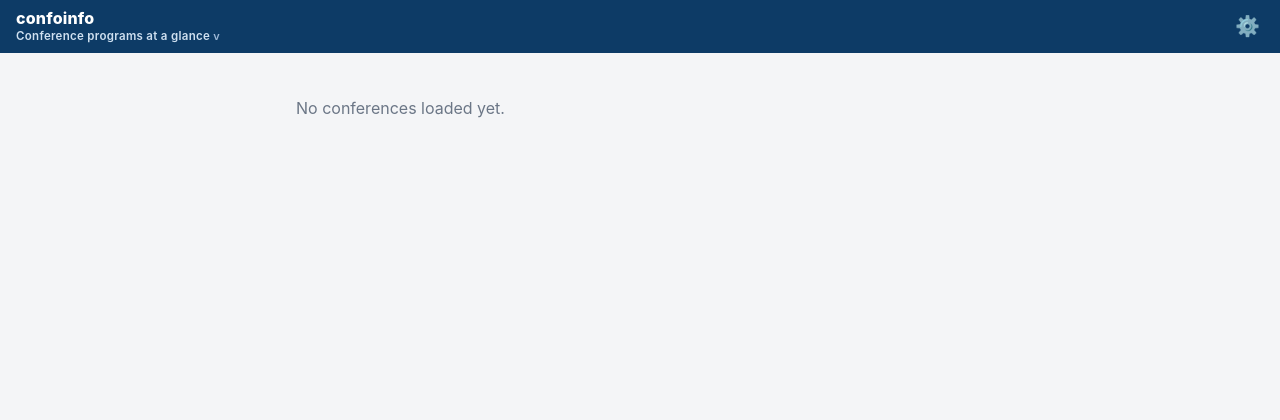
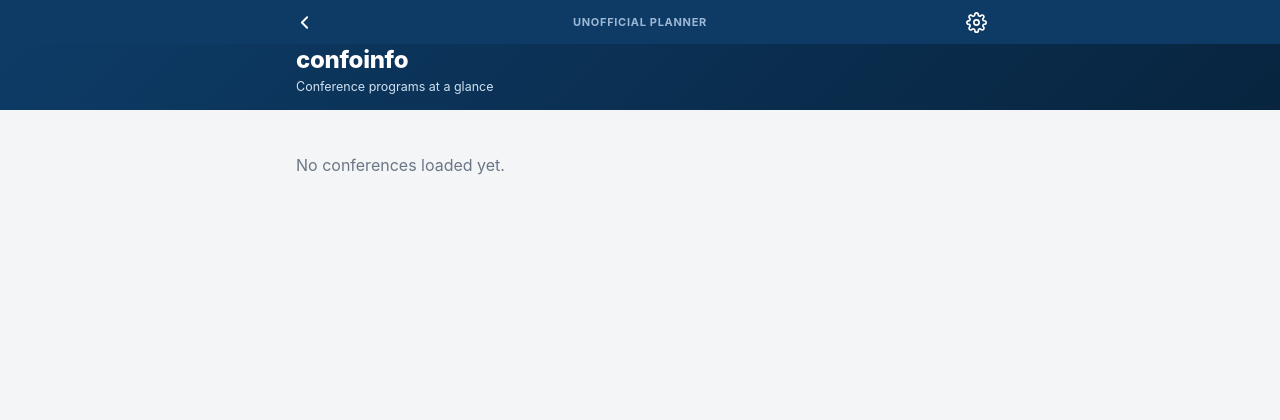
Before and after one commit to koprifossillab/confoinfo, a Django app: template web/conference/templates/conference/home.html in a window 1280 px wide. Shown: the top 420 px of the page. Run offline with Django 5.2, Linux system fonts and the light colour scheme; the template is opened without the code that fills it, so the values that code supplies are empty.

Commit message:
머리글을 C안으로 (008 · v0.8.0)
- 위 도구 줄(돌아가기 · confoinfo · 설정, 선 아이콘)만 붙어 따라오고, 큰 제목 줄(학회 이름 ·
  D-n/LIVE · 날짜·장소)은 스크롤하면 지나간다. 지나가면 도구 줄에 학회 이름
- D-n · LIVE 는 보는 날의 개최지 시각으로 (JS)
- 판 번호·Unofficial Planner 를 머리글에서 뺐다 (판은 설정 About)

Co-Authored-By: Claude Opus 5.5 (1M context) <noreply@anthropic.com>

```diff
--- a/web/conference/static/conference/app.js
+++ b/web/conference/static/conference/app.js
@@ -297,7 +297,28 @@
     document.dispatchEvent(new CustomEvent("bm:change", { detail: { id } }));
   });
 
+  // 머리글 (008): 학회 표시(D-n · LIVE)는 보는 날의 개최지 시각으로 — 구운 날로 굳으면 안 된다.
+  // 큰 제목 줄이 지나가면 도구 줄에 학회 이름을 띄운다
+  function initAppbar() {
+    const hero = document.querySelector(".appbar-hero"), bar = document.querySelector(".appbar");
+    if (!hero || !bar) return;
+    const chip = hero.querySelector(".ab-chip");
+    if (chip && hero.dataset.start) {
+      const today = zoneNow(hero.dataset.tz).date, s = hero.dataset.start, e = hero.dataset.end || s;
+      if (today >= s && today <= e) { chip.textContent = "LIVE"; chip.classList.add("live"); chip.hidden = false; }
+      else if (today < s) {
+        const days = Math.round((Date.parse(s) - Date.parse(today)) / 86400000);
+        chip.textContent = days === 1 ? "TOMORROW" : "D-" + days; chip.hidden = false;
+      }
+    }
+    if ("IntersectionObserver" in window) {
+      new IntersectionObserver(([en]) => bar.classList.toggle("scrolled", !en.isIntersecting),
+        { rootMargin: `-${bar.offsetHeight}px 0px 0px 0px` }).observe(hero);
+    }
+  }
+
   document.addEventListener("DOMContentLoaded", function () {
+    initAppbar();
     document.body.classList.toggle("hide-breaks", !getCfg().breaks);
     refresh();
     applyDetailTr();
--- a/web/conference/static/conference/style.css
+++ b/web/conference/static/conference/style.css
@@ -39,17 +39,6 @@ body {
 a { color: inherit; text-decoration: none; }
 
 /* App bar */
-.appbar { position: sticky; top: 0; z-index: 20;
-  background: var(--navy); color: var(--on-navy); padding-top: env(safe-area-inset-top); }
-.appbar-inner { display: flex; align-items: baseline; gap: 8px; flex-wrap: wrap;
-  min-height: 52px; padding: 9px 16px; }
-.brand { display: flex; flex-direction: column; line-height: 1.2; }
-.brand-main { font-weight: 800; font-size: 16px; letter-spacing: .2px; }
-.brand-sub { font-size: 11.5px; font-weight: 600; color: var(--on-navy-soft); margin-top: 2px;
-  letter-spacing: .3px; }
-.brand-unofficial { color: var(--unofficial); font-weight: 800; text-transform: uppercase;
-  letter-spacing: .5px; }
-.brand-ver { color: var(--on-navy-faint); font-size: 11px; font-weight: 600; }
 
 .content { max-width: 720px; margin: 0 auto; padding: 12px 12px 24px; }
 .page-h { font-size: 20px; margin: 8px 4px 12px; }
@@ -97,8 +86,6 @@ a { color: inherit; text-decoration: none; }
   background: var(--note-bg); border: 1px solid var(--note-line); border-radius: 8px; padding: 4px 8px; }
 
 /* Settings */
-.appbar-gear { margin-left: auto; font-size: 20px; text-decoration: none; line-height: 1;
-  align-self: center; padding: 4px; }
 .settings { margin: 6px 0 16px; }
 .setting { display: flex; align-items: center; gap: 12px; padding: 12px 4px;
   border-bottom: 1px solid var(--line); }
@@ -270,12 +257,7 @@ a { color: inherit; text-decoration: none; }
 .scholar-links { display: flex; gap: 14px; margin-top: 4px; font-size: 13px; }
 .scholar-note { color: var(--muted); font-size: 11.5px; margin: 4px 2px; }
 
-/* 학회 목록으로 돌아가기 · 기본 학회 표시 (005) */
-.appbar-back { align-self: center; display: inline-flex; align-items: center; gap: 2px;
-  margin-right: 2px; padding: 4px 10px 4px 6px; border-radius: 999px;
-  background: rgba(255, 255, 255, .14); color: #fff; font-size: 13px; font-weight: 700; line-height: 1; }
-.appbar-back { font-size: 20px; }
-.appbar-back span { font-size: 12.5px; }
+/* 기본 학회 표시 (005) */
 .conf-default { display: inline-block; background: var(--accent); color: #fff; font-size: 10.5px;
   font-weight: 800; border-radius: 9px; padding: 1px 7px; margin-left: 6px; vertical-align: 2px; }
 .setting-top { background: var(--card); border: 1px solid var(--line); border-radius: 12px;
@@ -343,3 +325,31 @@ a { color: inherit; text-decoration: none; }
 .makers li { display: flex; gap: 8px; align-items: baseline; padding: 4px 0; font-size: 14px; }
 .makers li span { color: var(--muted); font-size: 12.5px; }
 .about .hint a { color: var(--link); text-decoration: underline; }
+
+/* 머리글 (008, C안) — 위 도구 줄은 붙어 따라오고, 큰 제목 줄은 지나간다 */
+.appbar { position: sticky; top: 0; z-index: 20; background: var(--navy); color: var(--on-navy);
+  padding-top: env(safe-area-inset-top); }
+.appbar-row { display: flex; align-items: center; height: 44px; padding: 0 6px; max-width: 720px; margin: 0 auto; }
+.ab-btn { width: 36px; height: 36px; border-radius: 10px; display: grid; place-items: center; color: var(--on-navy);
+  flex: 0 0 auto; }
+a.ab-btn:hover, a.ab-btn:focus-visible { background: rgba(255, 255, 255, .14); }
+.ab-i { width: 21px; height: 21px; display: block; }
+.ab-word { flex: 1; min-width: 0; text-align: center; position: relative; height: 20px; overflow: hidden; }
+.ab-word > span { position: absolute; inset: 0; transition: opacity .2s, transform .2s;
+  white-space: nowrap; overflow: hidden; text-overflow: ellipsis; }
+.ab-word-rest { font-size: 11px; font-weight: 700; letter-spacing: .7px; text-transform: uppercase;
+  color: var(--on-navy-faint); line-height: 20px; }
+.ab-word-title { font-size: 15px; font-weight: 800; line-height: 20px; opacity: 0; transform: translateY(8px); }
+.appbar.scrolled .ab-word-rest { opacity: 0; transform: translateY(-8px); }
+.appbar.scrolled .ab-word-title { opacity: 1; transform: none; }
+.appbar-hero { background: var(--navy);
+  background: linear-gradient(135deg, var(--navy) 0%, color-mix(in srgb, var(--navy) 62%, #000) 100%);
+  color: var(--on-navy); padding: 2px 16px 14px; }
+.appbar-hero > * { max-width: 688px; margin-left: auto; margin-right: auto; }
+.ab-title { display: flex; align-items: center; gap: 8px; font-size: 24px; font-weight: 800;
+  letter-spacing: -.3px; line-height: 1.2; }
+.ab-meta { font-size: 12.5px; color: var(--on-navy-soft); margin-top: 3px; }
+.ab-chip { font-size: 10.5px; font-weight: 800; letter-spacing: .5px; border-radius: 7px; padding: 2px 7px;
+  background: rgba(255, 255, 255, .18); color: var(--on-navy); }
+.ab-chip.live { background: var(--live); }
+@media (prefers-reduced-motion: reduce) { .ab-word > span { transition: none; } }
--- a/web/conference/templates/conference/base.html
+++ b/web/conference/templates/conference/base.html
@@ -15,25 +15,33 @@
     trUrl: "{% if conf %}{% url 'i18n' conf.slug 'LANG' %}{% else %}{% url 'i18n_all' 'LANG' %}{% endif %}" };</script>
 </head>
 <body>
+  {% comment %} 머리글 (008, 사용자가 고른 C안). 위의 도구 줄(.appbar)만 화면에 붙어 따라오고,
+     큰 제목 줄(.appbar-hero)은 스크롤하면 지나간다 — 지나가면 도구 줄 가운데에 학회 이름이 뜬다.
+     program.html 의 날짜·룸 띠가 .appbar 의 아래 끝을 잰다. {% endcomment %}
+  {% with u=request.resolver_match.url_name %}
   <header class="appbar">
-    <div class="appbar-inner">
-      {% if conf %}
+    <div class="appbar-row">
+      {% if u != "home" %}
       {# 학회 목록으로. ?all 이 있어야 "기본으로 볼 학회" 로 되돌려 보내지 않는다 (005) #}
-      <a href="{% url 'home' %}?all" class="appbar-back" aria-label="All conferences" title="All conferences">‹<span>All</span></a>
-      <a href="{% url 'program' conf.slug %}" class="brand">
-        <span class="brand-main" translate="no">{{ conf.short_name }} Program</span>
-        <span class="brand-sub"><span class="brand-unofficial">Unofficial</span> Planner
-          <span class="brand-ver">· confoinfo v{{ version }}</span></span></a>
-      <a href="{% url 'settings' %}" class="appbar-gear" aria-label="Settings" title="Settings">⚙️</a>
-      {% else %}
-      <a href="{% url 'home' %}?all" class="brand">
-        <span class="brand-main" translate="no">confoinfo</span>
-        <span class="brand-sub">Conference programs at a glance
-          <span class="brand-ver">v{{ version }}</span></span></a>
-      <a href="{% url 'settings' %}" class="appbar-gear" aria-label="Settings">⚙️</a>
-      {% endif %}
+      <a href="{% url 'home' %}?all" class="ab-btn" aria-label="All conferences" title="All conferences"><svg class="ab-i" viewBox="0 0 24 24" fill="none" stroke="currentColor" stroke-width="2.2" stroke-linecap="round" stroke-linejoin="round"><path d="M15 18l-6-6 6-6"/></svg></a>
+      {% else %}<span class="ab-btn" aria-hidden="true"></span>{% endif %}
+      <a href="{% if conf %}{% url 'program' conf.slug %}{% else %}{% url 'home' %}?all{% endif %}" class="ab-word">
+        <span class="ab-word-rest">{% if conf %}confoinfo · unofficial{% else %}unofficial planner{% endif %}</span>
+        <span class="ab-word-title" translate="no">{{ conf.short_name|default:"confoinfo" }}</span>
+      </a>
+      <a href="{% url 'settings' %}" class="ab-btn" aria-label="Settings" title="Settings"><svg class="ab-i" viewBox="0 0 24 24" fill="none" stroke="currentColor" stroke-width="1.9" stroke-linecap="round" stroke-linejoin="round"><circle cx="12" cy="12" r="3"/><path d="M19.4 15a1.7 1.7 0 0 0 .3 1.8l.1.1a2 2 0 1 1-2.8 2.8l-.1-.1a1.7 1.7 0 0 0-1.8-.3 1.7 1.7 0 0 0-1 1.5V21a2 2 0 1 1-4 0v-.1a1.7 1.7 0 0 0-1.1-1.5 1.7 1.7 0 0 0-1.8.3l-.1.1a2 2 0 1 1-2.8-2.8l.1-.1a1.7 1.7 0 0 0 .3-1.8 1.7 1.7 0 0 0-1.5-1H3a2 2 0 1 1 0-4h.1a1.7 1.7 0 0 0 1.5-1.1 1.7 1.7 0 0 0-.3-1.8l-.1-.1a2 2 0 1 1 2.8-2.8l.1.1a1.7 1.7 0 0 0 1.8.3H9a1.7 1.7 0 0 0 1-1.5V3a2 2 0 1 1 4 0v.1a1.7 1.7 0 0 0 1 1.5 1.7 1.7 0 0 0 1.8-.3l.1-.1a2 2 0 1 1 2.8 2.8l-.1.1a1.7 1.7 0 0 0-.3 1.8V9a1.7 1.7 0 0 0 1.5 1H21a2 2 0 1 1 0 4h-.1a1.7 1.7 0 0 0-1.5 1z"/></svg></a>
     </div>
   </header>
+  <div class="appbar-hero"{% if conf %} data-start="{{ conf.start_date|date:'Y-m-d' }}" data-end="{{ conf.end_date|default:conf.start_date|date:'Y-m-d' }}" data-tz="{{ conf.timezone }}"{% endif %}>
+    {% if conf %}
+    <a href="{% url 'program' conf.slug %}" class="ab-title"><span translate="no">{{ conf.short_name }}</span><span class="ab-chip" hidden></span></a>
+    <div class="ab-meta">{% if conf.start_date %}{% if conf.end_date and conf.end_date != conf.start_date %}{{ conf.start_date|date:"M j" }} – {{ conf.end_date|date:"M j, Y" }}{% else %}{{ conf.start_date|date:"M j, Y" }}{% endif %}{% endif %}{% if conf.venue %} · <span translate="no">{{ conf.venue }}</span>{% endif %}</div>
+    {% else %}
+    <a href="{% url 'home' %}?all" class="ab-title"><span translate="no">confoinfo</span></a>
+    <div class="ab-meta">Conference programs at a glance</div>
+    {% endif %}
+  </div>
+  {% endwith %}
 
   <main class="content">
     {% block content %}{% endblock %}
--- a/web/confoinfoweb/version.py
+++ b/web/confoinfoweb/version.py
@@ -1,3 +1,3 @@
 # 판 번호. 머리글에 뜨고, 정적 JSON 을 받을 때 `?v=` 로 붙어 브라우저 캐시를 끊는다.
 # 판을 올릴 때 CHANGELOG.md 와 함께 고친다.
-VERSION = "0.7.1"
+VERSION = "0.8.0"
```
Also changed, not shown: devlog/20261009_008_appbar.md (added, +23 -0 lines), CHANGELOG.md.
